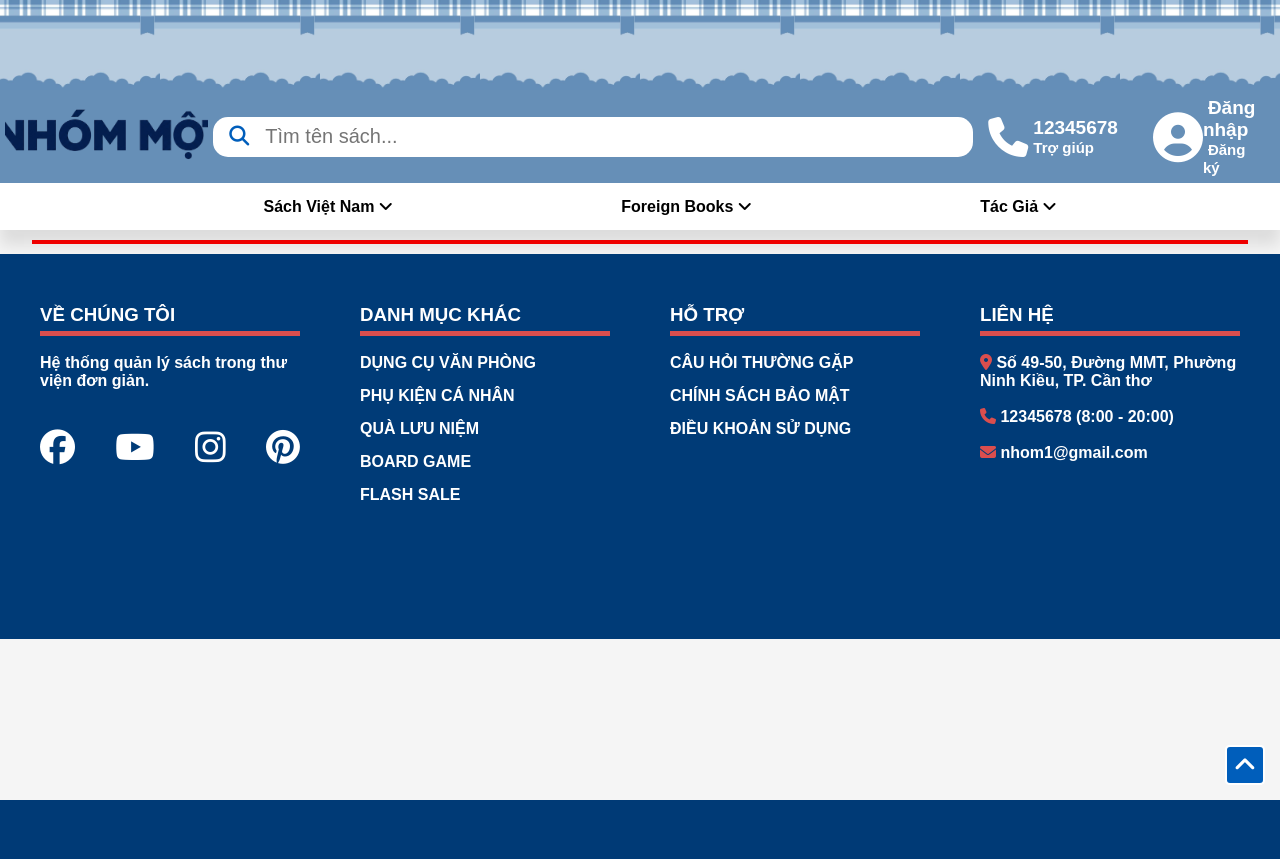
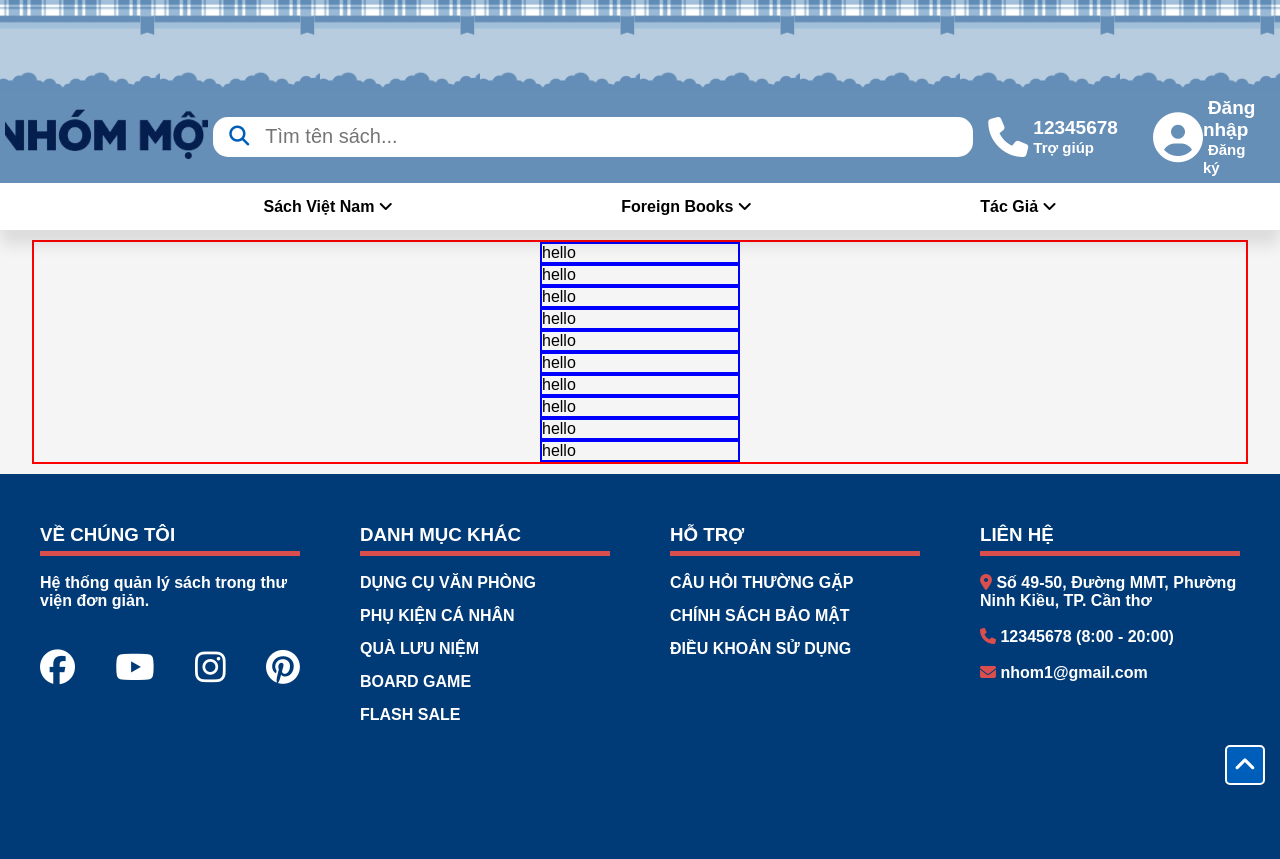
Before and after one commit to NguyenPhuocTruong/LTWeb_Nhom1_QuanLyThuVien, a PHP site: page /user/trangchu.php in a window 1280 px wide. Before the commit the page ends 800 px from the top, so only its background shows below. Run offline with PHP 8.4, Linux system fonts and the light colour scheme; some libraries are stand-ins or nearby versions.

Commit message:
update trangchu

```diff
--- a/assets_user/trangchu.css
+++ b/assets_user/trangchu.css
@@ -1,3 +1,10 @@
 main {
     border: 2px red solid;
+    display: inline;
 }
+
+.book_container {
+    border: 2px blue solid;
+    margin: auto;
+    width: 200px;
+}
--- a/user/trangchu.php
+++ b/user/trangchu.php
@@ -12,7 +12,36 @@
 <body>
    <?php include '../header.php' ?>
     <main>
-        <button class="back_to_head_btn"></button>
+        <div class="book_container">
+            hello
+        </div>
+        <div class="book_container">
+            hello
+        </div>
+        <div class="book_container">
+            hello
+        </div>
+        <div class="book_container">
+            hello
+        </div>
+        <div class="book_container">
+            hello
+        </div>
+        <div class="book_container">
+            hello
+        </div>
+        <div class="book_container">
+            hello
+        </div>
+        <div class="book_container">
+            hello
+        </div>
+        <div class="book_container">
+            hello
+        </div>
+        <div class="book_container">
+            hello
+        </div>
     </main>
    <?php include '../footer.php' ?>
 </body>
```
